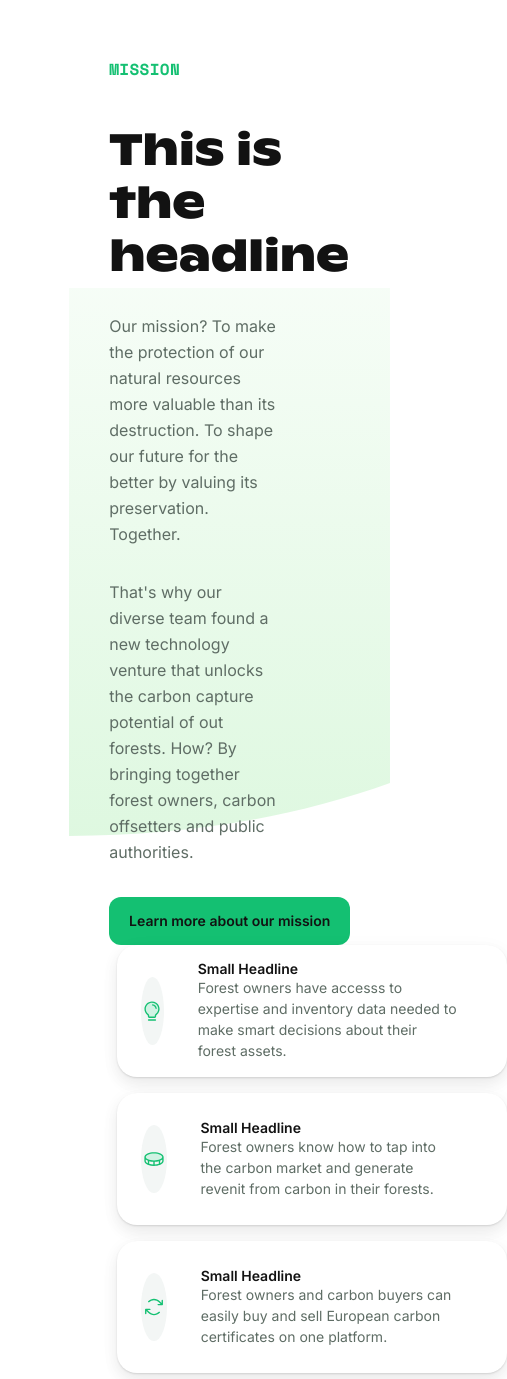
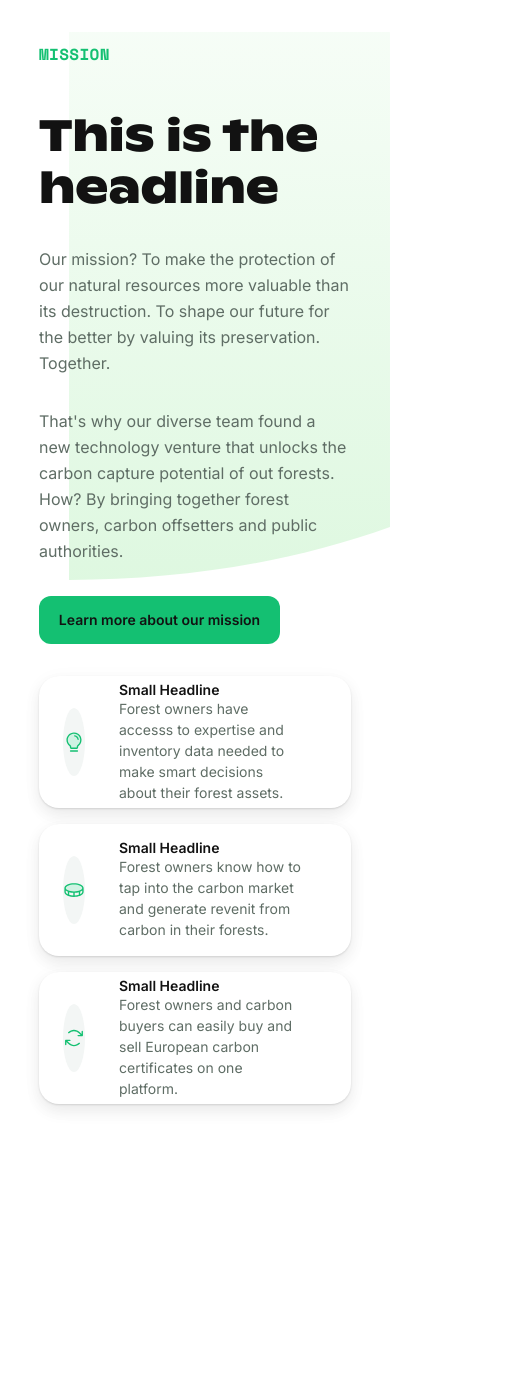
Before and after one commit to lialila/tree-mission, a Next.js app: page / in a window 390 px wide. Shown: the whole page, 507 px wide, since content can reach past the window. After the commit the page ends 1344 px from the top, so only its background shows below. Built offline with nearby package versions, Linux system fonts and the light colour scheme.

Commit message:
Add responsive

```diff
--- a/app/page.module.scss
+++ b/app/page.module.scss
@@ -5,11 +5,11 @@
   background-image: url('/Background-Shape.svg');
   background-repeat: no-repeat;
   background-position: right top;
-  height: 100vh;
+  // height: 100vh;
 }
 
 .left {
-  width: 44%;
+  width: 44vw;
   display: flex;
   flex-direction: column;
   justify-content: center;
@@ -136,20 +136,29 @@
   }
 }
 
-@media (max-width: 700px) {
+@media (max-width: 960px) {
   .main {
-    margin: auto;
-    margin-top: 18rem;
+    // margin: auto;
+    margin-top: 2rem;
     display: flex;
     flex-direction: column;
     justify-content: center;
+    align-items: center;
+    gap: 32px;
     h3,
     p {
       margin: 0;
     }
   }
+  .left {
+    width: 80vw;
+  }
+  .cards {
+    width: 80vw;
+    margin-bottom: 15rem;
+  }
   .card {
-    width: 390px;
+    width: 80vw;
     // height: 48px;
   }
 }
```
